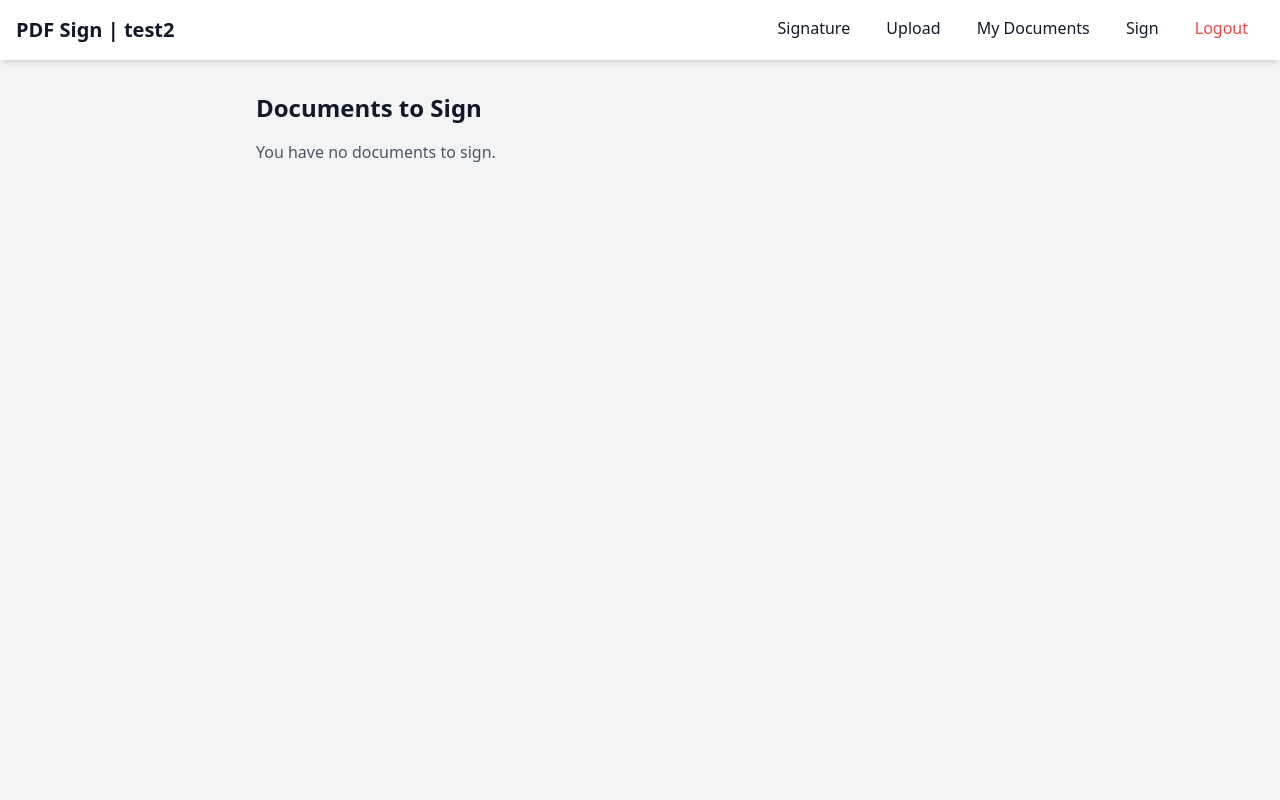
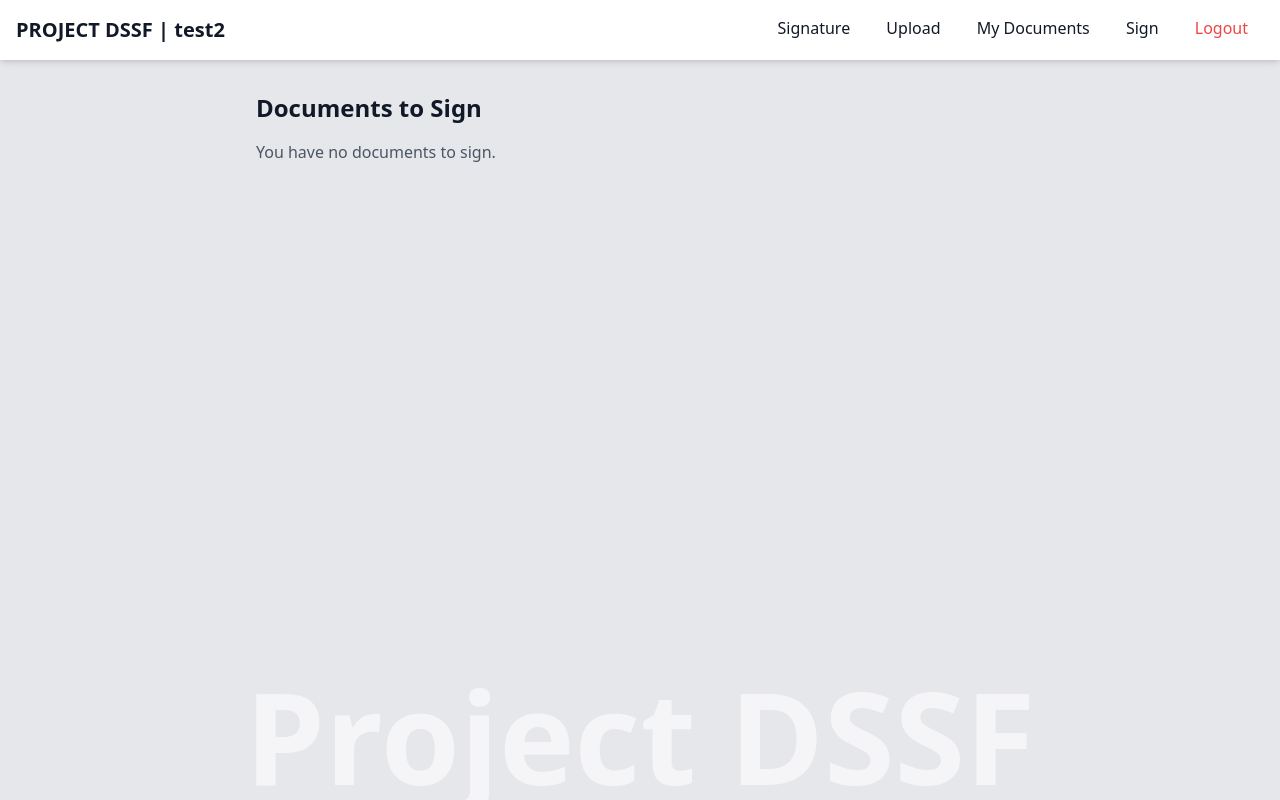
Before and after one commit to jorgec/pdfsign, a Django app: page /documents/signed/ in a window 1280 px wide. Run offline with Django 4.2, Linux system fonts and the light colour scheme; a user stored in the database is signed in; data comes from the database, SQL or seed files in the repository; some libraries are stand-ins or nearby versions.

Commit message:
Branding

```diff
--- a/templates/base.html
+++ b/templates/base.html
@@ -3,7 +3,7 @@
 <head>
     <meta charset="UTF-8">
     <meta name="viewport" content="width=device-width, initial-scale=1.0">
-    <title>{% block title %}PDF Sign{% endblock %}</title>
+    <title>{% block title %}PROJECT DSSF{% endblock %}</title>
 
     <!-- Tailwind CDN -->
     <script src="https://cdn.tailwindcss.com"></script>
@@ -11,10 +11,22 @@
     <!-- HTMX -->
     <script src="https://unpkg.com/htmx.org@1.9.6"></script>
 </head>
-<body class="bg-gray-100 text-gray-900">
-    <nav class="bg-white shadow-md p-4">
+<body class="relative min-h-screen bg-gray-200 text-gray-900">
+    <!-- Fixed background text at bottom center -->
+    <div class="fixed bottom-0 w-full flex justify-center pointer-events-none z-0">
+        <h1 class="text-9xl text-white opacity-60 font-bold">
+            Project DSSF
+        </h1>
+    </div>
+
+    <nav class="relative z-10 bg-white shadow-md p-4">
         <div class="container mx-auto flex justify-between">
-            <a href="/" class="text-xl font-bold">PDF Sign {% if user.is_authenticated %} | {{ user }} {% endif %}</a>
+            <a href="/" class="text-xl font-bold">
+                PROJECT DSSF
+                {% if user.is_authenticated %}
+                    | {{ user }}
+                {% endif %}
+            </a>
             <div>
                 {% if user.is_authenticated %}
                     <a href="{% url 'upload_signature' %}" class="px-4 py-2">Signature</a>
@@ -29,7 +41,7 @@
         </div>
     </nav>
 
-    <main class="container mx-auto mt-8">
+    <main class="container mx-auto mt-8 relative z-10">
         {% block content %}{% endblock %}
     </main>
 </body>
```
